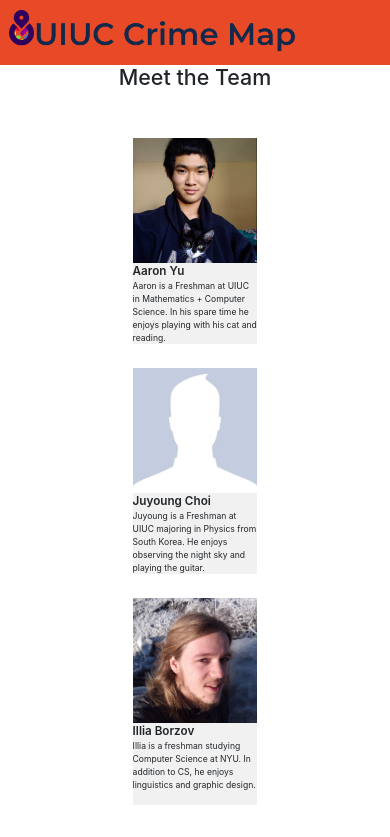
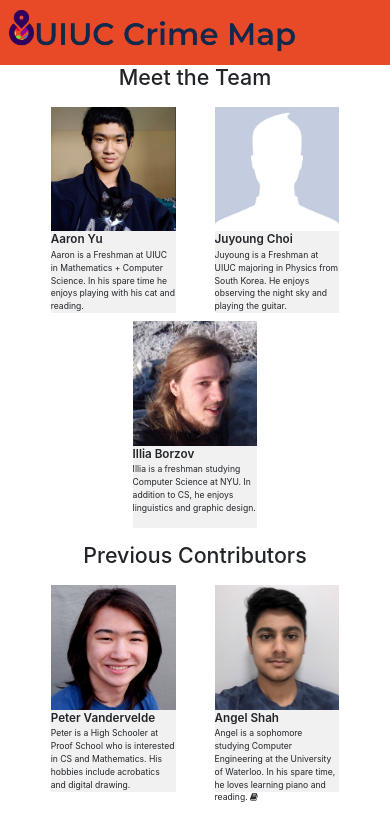
Before and after one commit to aayu3/UIUCCrimeMap, a React (Create React App) app in the folder mapclient/: page /team in a window 390 px wide. Shown: the top 837 px of the page. Built offline with nearby package versions, Linux system fonts and the light colour scheme; no server answers.

Commit message:
removed top margin on team page

```diff
--- a/mapclient/src/components/Team/Team.css
+++ b/mapclient/src/components/Team/Team.css
@@ -13,7 +13,6 @@
     background-color: #f1f1f1;
     margin-left: 5vw;
     margin-right: 5vw;
-    margin-top: 2vw;
     margin-bottom: 2vw;
     width: 15.6vw;
     height: 25vw;
@@ -35,11 +34,6 @@
 
 @media only screen and (max-width: 980px) {
     .team > div {
-        background-color: #f1f1f1;
-        margin-left: 5vw;
-        margin-right: 5vw;
-        margin-top: 2vw;
-        margin-bottom: 2vw;
         width: 20vw;
         height: 32vw;
     }
@@ -61,11 +55,6 @@
 
 @media only screen and (max-width: 720px) {
     .team > div {
-        background-color: #f1f1f1;
-        margin-left: 5vw;
-        margin-right: 5vw;
-        margin-top: 2vw;
-        margin-bottom: 2vw;
         width: 22vw;
         height: 35vw;
     }
@@ -87,10 +76,6 @@
 
 @media only screen and (max-width: 650px) {
     .team > div {
-        background-color: #f1f1f1;
-        margin-left: 12vw;
-        margin-right: 12vw;
-        margin-top: 4vw;
         margin-bottom: 2vw;
         width: 28vw;
         height: 42vw;
@@ -113,10 +98,6 @@
 
 @media only screen and (max-width: 540px) {
     .team > div {
-        background-color: #f1f1f1;
-        margin-left: 12vw;
-        margin-right: 12vw;
-        margin-top: 4vw;
         margin-bottom: 2vw;
         width: 28vw;
         height: 48vw;
@@ -139,10 +120,6 @@
 
 @media only screen and (max-width: 450px) {
     .team > div {
-        background-color: #f1f1f1;
-        margin-left: 12vw;
-        margin-right: 12vw;
-        margin-top: 4vw;
         margin-bottom: 2vw;
         width: 32vw;
         height: 53vw;
--- a/mapclient/src/components/Team/Team.js
+++ b/mapclient/src/components/Team/Team.js
@@ -5,7 +5,6 @@ import profilepic from './images/defaultprofilepic.png';
 import aaronyu from './images/aaronpfp.png';
 import petervandervelde from './images/peterpfp.png';
 import angelshah from './images/angelshah.jpg';
-import mohammad from './images/mohammadpfp.png';
 import illiaborzov from './images/illiapfp.jpg';
 
 const team = () => {
```
